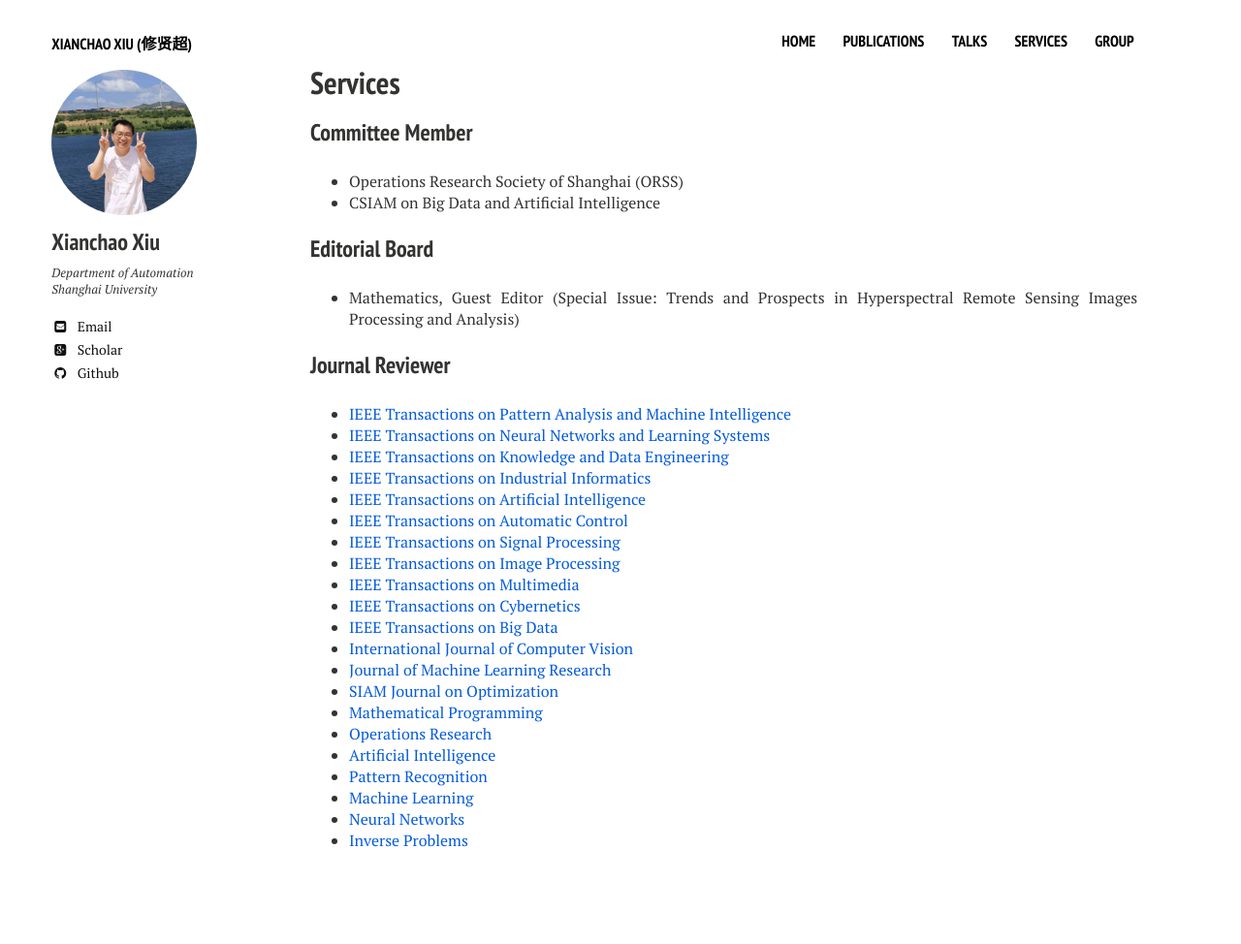
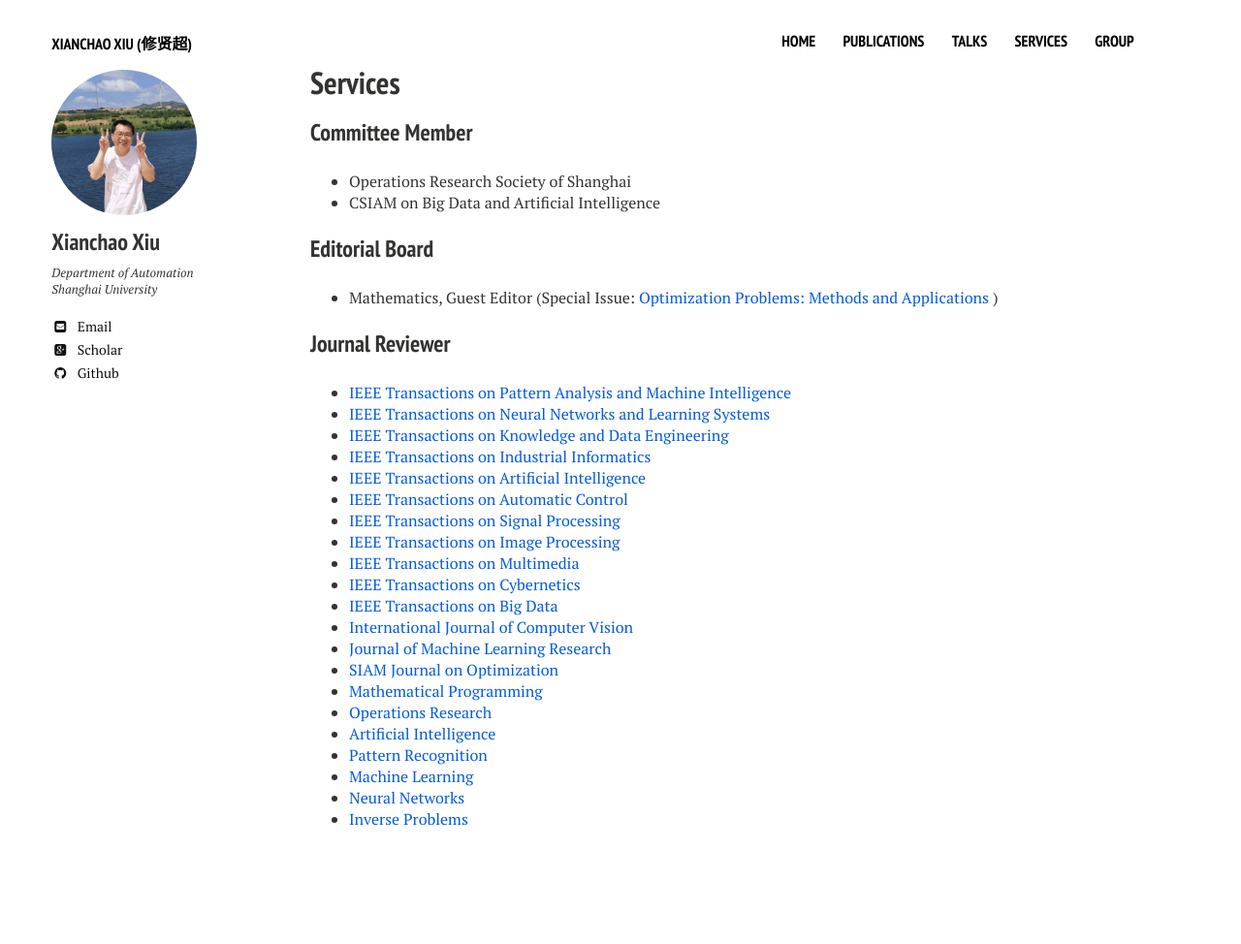
Before and after one commit to xianchaoxiu/xianchaoxiu.github.io, a Jekyll site: the page built from services/index.md, in a window 1280 px wide. Shown: the whole page at 97% size. Built offline with Jekyll 4.4.1, drawn with Linux system fonts in a browser that asks for light colours; nearby versions of some CDN libraries; after the commit the page ends 952 px from its top, so only the background shows below that.

Commit message:
Update index.md

```diff
--- a/services/index.md
+++ b/services/index.md
@@ -10,12 +10,12 @@ share: false
 
 
 ### Committee Member
-* Operations Research Society of Shanghai (ORSS) <br>
-* CSIAM  on Big Data and Artificial Intelligence
+* Operations Research Society of Shanghai  <br>
+* CSIAM  on Big Data and Artificial Intelligence <br>
 
 
 ###  Editorial Board
-* Mathematics, Guest Editor (Special Issue: Trends and Prospects in Hyperspectral Remote Sensing Images Processing and Analysis)
+* Mathematics, Guest Editor (Special Issue: <a href="https://www.mdpi.com/journal/mathematics/special_issues/N224UT9E55" class="textlink" target="_blank">Optimization Problems: Methods and Applications </a>)
 
 
 ### Journal Reviewer
```
